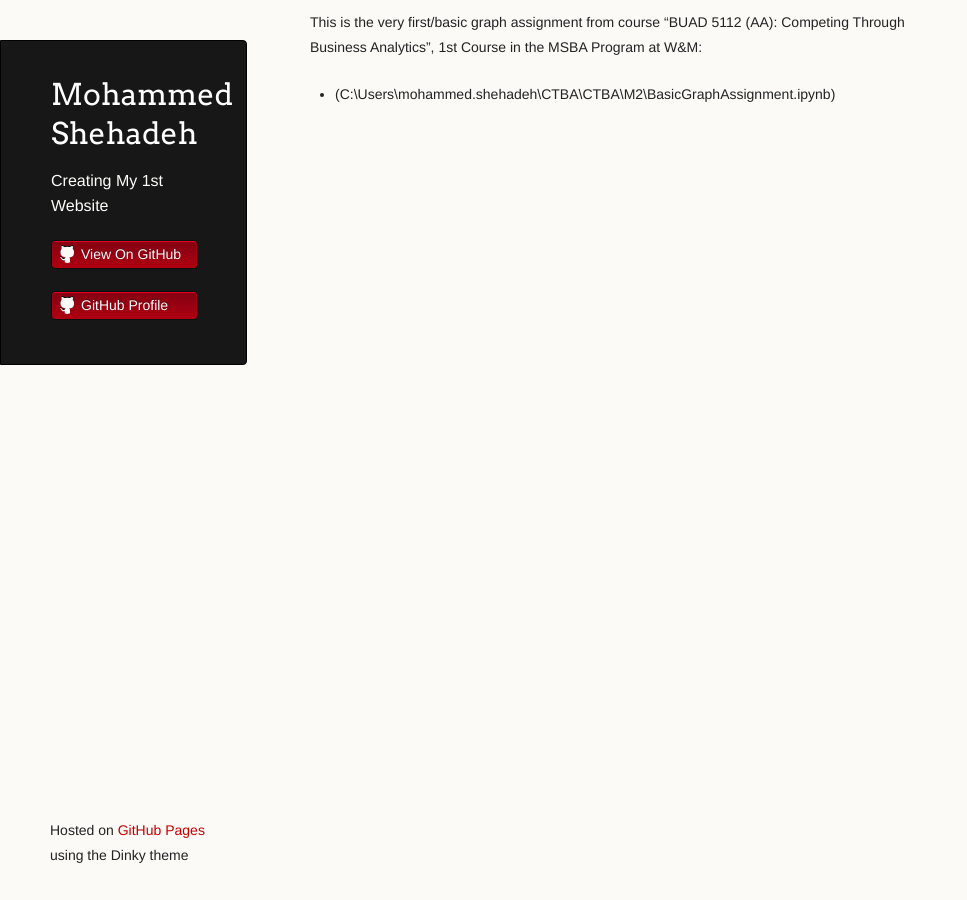
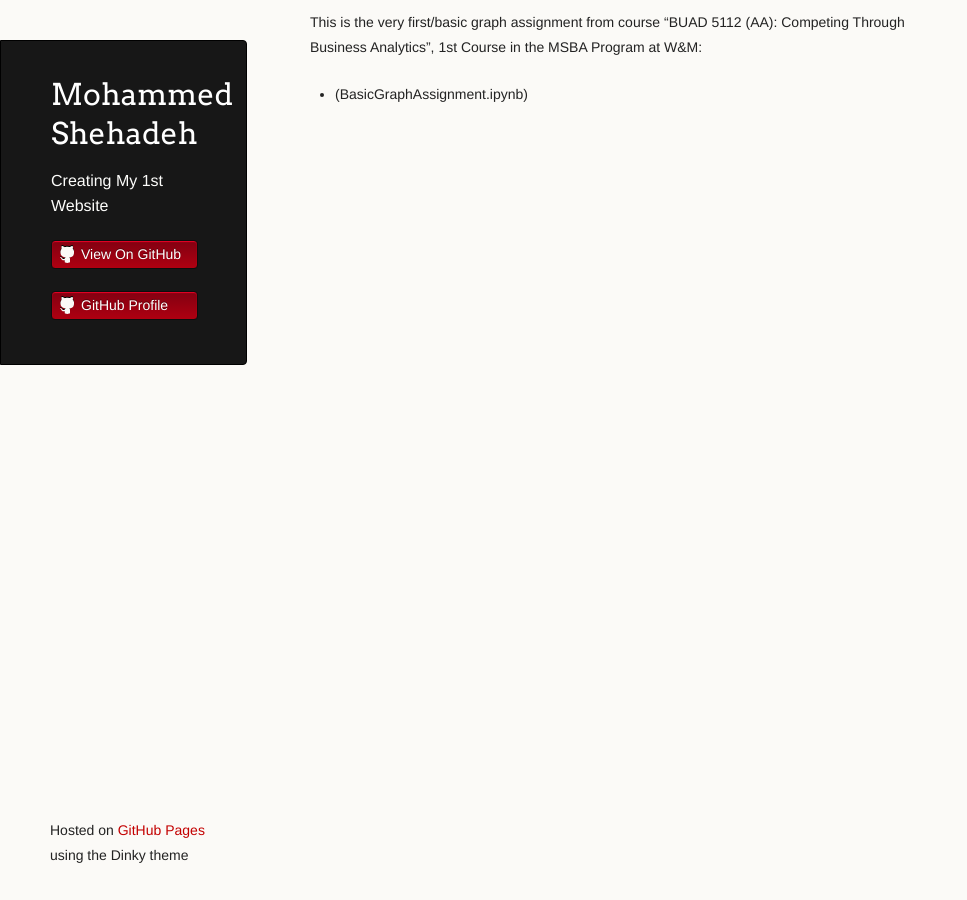
Before and after one commit to mashehadeh/mashehadeh.github.io, a Jekyll site: the page built from BasicGraph/index.md, in a window 1280 px wide. Shown: the whole page, without its empty margins (0-967 px from the left). Built offline with Jekyll 4.4.1, drawn with Linux system fonts in a browser that asks for light colours; our own code applies the rules of GitHub Pages for plain Markdown files.

Commit message:
Update index.md

```diff
--- a/BasicGraph/index.md
+++ b/BasicGraph/index.md
@@ -5,4 +5,4 @@ description: M2 Assignment
 
 This is the very first/basic graph assignment from course "BUAD 5112 (AA): Competing Through Business Analytics", 1st Course in the MSBA Program at W&M:
 
-- (C:\\Users\\mohammed.shehadeh\\CTBA\\CTBA\\M2\\BasicGraphAssignment.ipynb)
+- (BasicGraphAssignment.ipynb)
```
